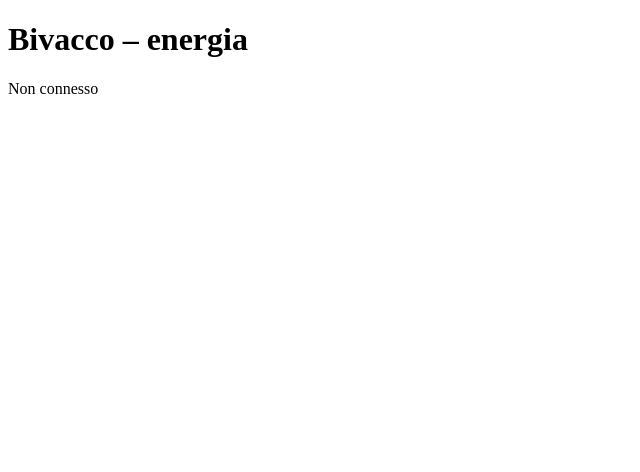
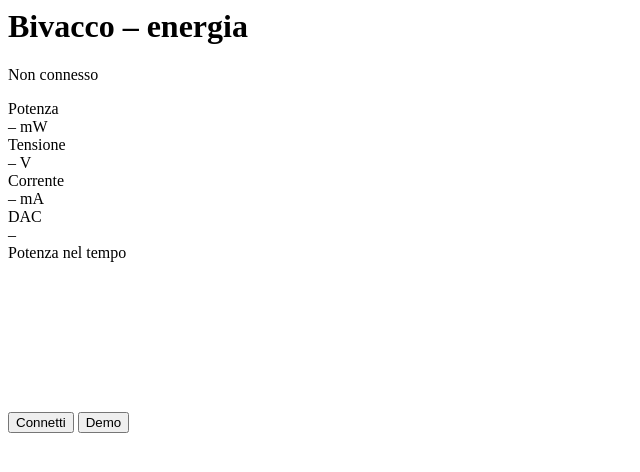
Before and after one commit to AleRossiS/BivaccoApp, a plain HTML site: page index.html in a window 1280 px wide. Shown: the whole page, without its empty margins (0-640 px from the left). Drawn offline with Linux system fonts and the light colour scheme.

Commit message:
second minimal page

```diff
--- a/index.html
+++ b/index.html
@@ -1,12 +1,36 @@
-<!doctype html>
-<html lang="it">
-<head>
-  <meta charset="utf-8">
-  <meta name="viewport" content="width=device-width, initial-scale=1">
-  <title>Bivacco</title>
-</head>
 <body>
   <h1>Bivacco – energia</h1>
   <p id="status">Non connesso</p>
+
+  <!-- The 4 value cards -->
+  <div class="grid">
+    <div class="card">
+      <div class="label">Potenza</div>
+      <span class="value" id="p">–</span> <span class="unit">mW</span>
+    </div>
+    <div class="card">
+      <div class="label">Tensione</div>
+      <span class="value" id="v">–</span> <span class="unit">V</span>
+    </div>
+    <div class="card">
+      <div class="label">Corrente</div>
+      <span class="value" id="i">–</span> <span class="unit">mA</span>
+    </div>
+    <div class="card">
+      <div class="label">DAC</div>
+      <span class="value" id="dac">–</span>
+    </div>
+  </div>
+
+  <!-- Power chart -->
+  <div class="card">
+    <div class="label">Potenza nel tempo</div>
+    <canvas id="chart"></canvas>
+  </div>
+
+  <!-- Buttons -->
+  <div class="buttons">
+    <button id="btnConnect">Connetti</button>
+    <button id="btnDemo" class="secondary">Demo</button>
+  </div>
 </body>
-</html>
```
